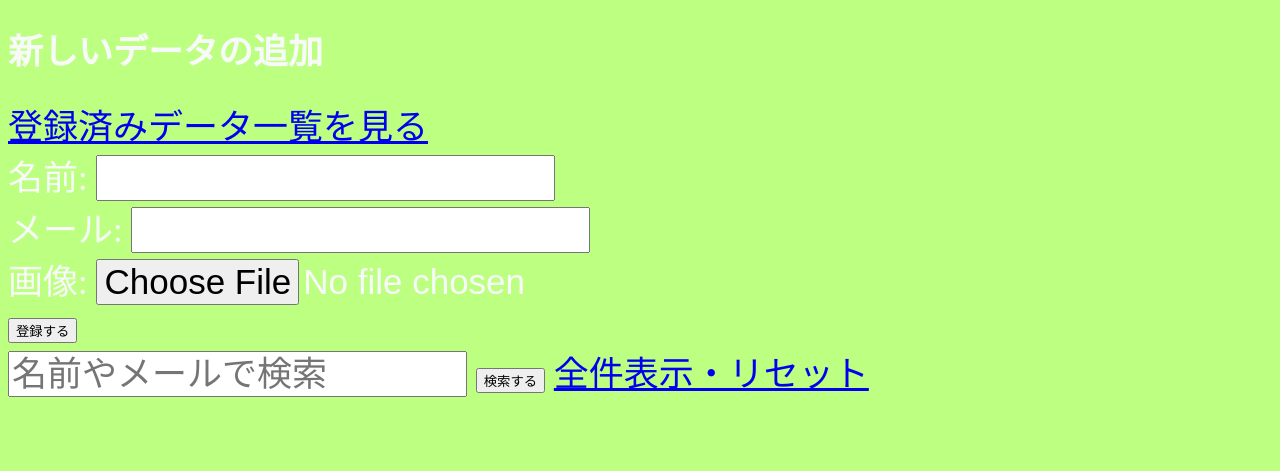
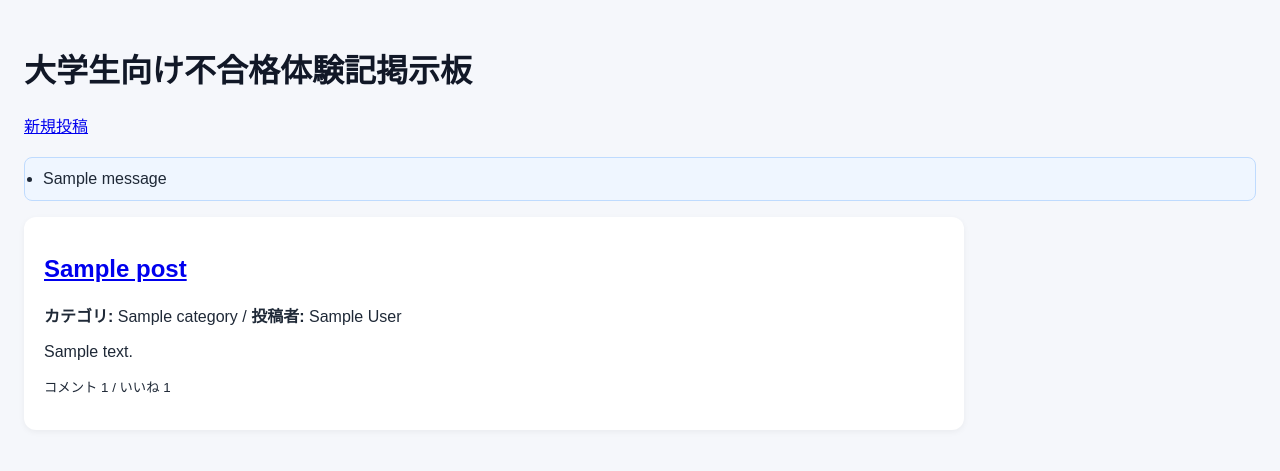
Before and after one commit to tcsutego897-code/Web_apps, a Flask app: template templates/index.html in a window 1280 px wide. Shown: the top 471 px of the page. Run offline with Flask 2, Linux system fonts and the light colour scheme; the template is opened without the code that fills it: most values are stand-ins (such as "Sample title", 1, 10 or a date in 2020); one stand-in notice (Sample message) is shown.

Commit message:
作業: ファイル更新

```diff
--- a/app.py
+++ b/app.py
@@ -1,179 +1,179 @@
-from flask import Flask, request, redirect, url_for, render_template, send_from_directory, flash, Response
+import os
 import sqlite3
-import os
-from werkzeug.utils import secure_filename
 from datetime import datetime
-import csv
-import io
-try:
-    import openpyxl
-    from openpyxl import Workbook
-except Exception:
-    openpyxl = None
+
+from flask import Flask, abort, flash, redirect, render_template, request, url_for
 
 BASE_DIR = os.path.dirname(os.path.abspath(__file__))
 DB_PATH = os.path.join(BASE_DIR, 'data.sqlite')
-UPLOAD_DIR = os.path.join(BASE_DIR, 'uploads')
-ALLOWED_EXTENSIONS = {'jpg', 'jpeg', 'png', 'gif', 'webp'}
-MAX_CONTENT_LENGTH = 2 * 1024 * 1024  # 2MB
 
 app = Flask(__name__)
-app.config['UPLOAD_FOLDER'] = UPLOAD_DIR
-app.config['MAX_CONTENT_LENGTH'] = MAX_CONTENT_LENGTH
-app.secret_key = 'change-this-secret'
-
-if not os.path.isdir(UPLOAD_DIR):
-    os.makedirs(UPLOAD_DIR, exist_ok=True)
+app.config['SECRET_KEY'] = 'dev-secret-key'
+app.config['DATABASE'] = DB_PATH
 
 
 def get_db():
-    conn = sqlite3.connect(DB_PATH)
+    db_path = app.config.get('DATABASE', DB_PATH)
+    if db_path == ':memory:':
+        db_path = 'file:board_shared?mode=memory&cache=shared'
+        conn = sqlite3.connect(db_path, uri=True)
+    else:
+        conn = sqlite3.connect(db_path)
     conn.row_factory = sqlite3.Row
-    cur = conn.cursor()
-    cur.execute('''CREATE TABLE IF NOT EXISTS users (
-        id INTEGER PRIMARY KEY AUTOINCREMENT,
-        name TEXT NOT NULL,
-        email TEXT NOT NULL,
-        image_path TEXT,
-        created_at TEXT NOT NULL
-    )''')
-    conn.commit()
     return conn
 
 
-def allowed_file(filename):
-    ext = filename.rsplit('.', 1)[-1].lower() if '.' in filename else ''
-    return ext in ALLOWED_EXTENSIONS
+def init_db():
+    conn = get_db()
+    conn.execute(
+        '''
+        CREATE TABLE IF NOT EXISTS posts (
+            id INTEGER PRIMARY KEY AUTOINCREMENT,
+            title TEXT NOT NULL,
+            category TEXT NOT NULL,
+            author TEXT NOT NULL,
+            content TEXT NOT NULL,
+            cause TEXT,
+            reflection TEXT,
+            improvement_habit TEXT,
+            created_at TEXT NOT NULL DEFAULT CURRENT_TIMESTAMP
+        )
+        '''
+    )
+    conn.execute(
+        '''
+        CREATE TABLE IF NOT EXISTS comments (
+            id INTEGER PRIMARY KEY AUTOINCREMENT,
+            post_id INTEGER NOT NULL,
+            author TEXT NOT NULL,
+            content TEXT NOT NULL,
+            created_at TEXT NOT NULL DEFAULT CURRENT_TIMESTAMP,
+            FOREIGN KEY(post_id) REFERENCES posts(id) ON DELETE CASCADE
+        )
+        '''
+    )
+    conn.execute(
+        '''
+        CREATE TABLE IF NOT EXISTS likes (
+            id INTEGER PRIMARY KEY AUTOINCREMENT,
+            post_id INTEGER NOT NULL UNIQUE,
+            created_at TEXT NOT NULL DEFAULT CURRENT_TIMESTAMP
+        )
+        '''
+    )
+    conn.commit()
+    conn.close()
+    return True
 
 
 @app.route('/')
 def index():
-    keyword = request.args.get('keyword', '')
-    return render_template('index.html', keyword=keyword)
+    conn = get_db()
+    posts = conn.execute(
+        '''
+        SELECT p.*,
+               (SELECT COUNT(*) FROM comments c WHERE c.post_id = p.id) AS comment_count,
+               (SELECT COUNT(*) FROM likes l WHERE l.post_id = p.id) AS like_count
+        FROM posts p
+        ORDER BY p.id DESC
+        '''
+    ).fetchall()
+    conn.close()
+    return render_template('index.html', posts=posts)
 
 
-@app.route('/register', methods=['POST'])
-def register():
-    name = (request.form.get('name') or '').strip()
-    email = (request.form.get('email') or '').strip()
+@app.route('/posts/new')
+def new_post():
+    return render_template('post_form.html')
 
-    if not name or not email:
-        flash('名前とメールは必須です。')
-        return redirect(url_for('index'))
 
-    image_path = None
-    file = request.files.get('image')
-    if file and file.filename:
-        filename = secure_filename(file.filename)
-        if not allowed_file(filename):
-            flash('許可されていないファイル形式です。')
-            return redirect(url_for('index'))
-        # size is already limited by MAX_CONTENT_LENGTH
-        base, ext = os.path.splitext(filename)
-        safe_base = ''.join(c if c.isalnum() or c in '._-' else '_' for c in base)
-        stored = f"img_{int(datetime.now().timestamp())}_{safe_base[:8]}{ext}"
-        dest = os.path.join(app.config['UPLOAD_FOLDER'], stored)
-        file.save(dest)
-        image_path = os.path.join('uploads', stored)
+@app.route('/posts', methods=['POST'])
+def create_post():
+    title = (request.form.get('title') or '').strip()
+    category = (request.form.get('category') or '').strip()
+    author = (request.form.get('author') or '').strip()
+    content = (request.form.get('content') or '').strip()
+    cause = (request.form.get('cause') or '').strip()
+    reflection = (request.form.get('reflection') or '').strip()
+    improvement_habit = (request.form.get('improvement_habit') or '').strip()
+
+    if not all([title, category, author, content]):
+        flash('タイトル、カテゴリ、投稿者名、本文は必須です。')
+        return redirect(url_for('new_post'))
 
     conn = get_db()
-    cur = conn.cursor()
-    cur.execute('INSERT INTO users (name, email, image_path, created_at) VALUES (?, ?, ?, ?)',
-                (name, email, image_path, datetime.now().isoformat()))
+    cursor = conn.cursor()
+    cursor.execute(
+        '''
+        INSERT INTO posts (title, category, author, content, cause, reflection, improvement_habit, created_at)
+        VALUES (?, ?, ?, ?, ?, ?, ?, ?)
+        ''',
+        (title, category, author, content, cause, reflection, improvement_habit, datetime.now().isoformat()),
+    )
+    conn.commit()
+    post_id = cursor.lastrowid
+    conn.close()
+
+    flash('投稿を保存しました。')
+    return redirect(url_for('show_post', post_id=post_id))
+
+
+@app.route('/posts/<int:post_id>')
+def show_post(post_id):
+    conn = get_db()
+    post = conn.execute('SELECT * FROM posts WHERE id = ?', (post_id,)).fetchone()
+    comments = conn.execute(
+        'SELECT * FROM comments WHERE post_id = ? ORDER BY id DESC',
+        (post_id,),
+    ).fetchall()
+    like_count = conn.execute('SELECT COUNT(*) FROM likes WHERE post_id = ?', (post_id,)).fetchone()[0]
+    conn.close()
+
+    if post is None:
+        abort(404)
+
+    return render_template('post_detail.html', post=post, comments=comments, like_count=like_count)
+
+
+@app.route('/posts/<int:post_id>/comments', methods=['POST'])
+def create_comment(post_id):
+    author = (request.form.get('author') or '').strip()
+    content = (request.form.get('content') or '').strip()
+
+    if not author or not content:
+        flash('コメントの名前と本文は必須です。')
+        return redirect(url_for('show_post', post_id=post_id))
+
+    conn = get_db()
+    conn.execute(
+        'INSERT INTO comments (post_id, author, content, created_at) VALUES (?, ?, ?, ?)',
+        (post_id, author, content, datetime.now().isoformat()),
+    )
     conn.commit()
     conn.close()
-    return redirect(url_for('list_users'))
+
+    flash('コメントを投稿しました。')
+    return redirect(url_for('show_post', post_id=post_id))
 
 
-@app.route('/list')
-def list_users():
+@app.route('/posts/<int:post_id>/like', methods=['POST'])
+def toggle_like(post_id):
     conn = get_db()
-    cur = conn.cursor()
-    cur.execute('SELECT id, name, email, image_path FROM users ORDER BY id')
-    users = cur.fetchall()
+    existing = conn.execute('SELECT id FROM likes WHERE post_id = ?', (post_id,)).fetchone()
+    if existing:
+        conn.execute('DELETE FROM likes WHERE post_id = ?', (post_id,))
+    else:
+        conn.execute(
+            'INSERT INTO likes (post_id, created_at) VALUES (?, ?)',
+            (post_id, datetime.now().isoformat()),
+        )
+    conn.commit()
     conn.close()
-    return render_template('list.html', users=users)
+    return redirect(url_for('show_post', post_id=post_id))
 
 
-@app.route('/search')
-def search():
-    keyword = (request.args.get('keyword') or '').strip()
-    conn = get_db()
-    cur = conn.cursor()
-    if keyword:
-        like = f"%{keyword}%"
-        cur.execute('SELECT * FROM users WHERE name LIKE ? OR email LIKE ? ORDER BY id', (like, like))
-    else:
-        cur.execute('SELECT * FROM users ORDER BY id')
-    users = cur.fetchall()
-    conn.close()
-    return render_template('search.html', users=users)
-
-
-@app.route('/edit', methods=['GET', 'POST'])
-def edit():
-    if request.method == 'POST':
-        _id = int(request.form.get('id') or 0)
-        name = (request.form.get('name') or '').strip()
-        email = (request.form.get('email') or '').strip()
-        if _id > 0 and name and email:
-            conn = get_db()
-            cur = conn.cursor()
-            cur.execute('UPDATE users SET name = ?, email = ? WHERE id = ?', (name, email, _id))
-            conn.commit()
-            conn.close()
-        return redirect(url_for('list_users'))
-    else:
-        _id = int(request.args.get('id') or 0)
-        conn = get_db()
-        cur = conn.cursor()
-        cur.execute('SELECT id, name, email, image_path FROM users WHERE id = ?', (_id,))
-        user = cur.fetchone()
-        conn.close()
-        if not user:
-            return '対象データが見つかりません。', 404
-        return render_template('edit.html', user=user)
-
-
-@app.route('/uploads/<path:filename>')
-def uploaded_file(filename):
-    return send_from_directory(app.config['UPLOAD_FOLDER'], filename)
-
-
-@app.route('/export')
-def export():
-    fmt = request.args.get('format', 'csv')
-    conn = get_db()
-    cur = conn.cursor()
-    cur.execute('SELECT id, name, email, image_path, created_at FROM users ORDER BY id')
-    rows = cur.fetchall()
-    conn.close()
-
-    if fmt == 'excel':
-        if openpyxl is None:
-            return 'Excel export requires openpyxl. Install it via requirements.', 500
-        wb = Workbook()
-        ws = wb.active
-        ws.append(['ID', 'Name', 'Email', 'Image Path', 'Created At'])
-        for r in rows:
-            ws.append([r['id'], r['name'], r['email'], r['image_path'] or '', r['created_at']])
-        output = io.BytesIO()
-        wb.save(output)
-        output.seek(0)
-        return Response(output.read(), mimetype='application/vnd.openxmlformats-officedocument.spreadsheetml.sheet', headers={
-            'Content-Disposition': 'attachment; filename=export.xlsx'
-        })
-    else:
-        # CSV
-        output = io.StringIO()
-        writer = csv.writer(output)
-        writer.writerow(['ID', 'Name', 'Email', 'Image Path', 'Created At'])
-        for r in rows:
-            writer.writerow([r['id'], r['name'], r['email'], r['image_path'] or '', r['created_at']])
-        output.seek(0)
-        return Response(output.getvalue(), mimetype='text/csv', headers={
-            'Content-Disposition': 'attachment; filename=export.csv'
-        })
+with app.app_context():
+    init_db()
 
 
 if __name__ == '__main__':
--- a/static/style.css
+++ b/static/style.css
@@ -1,10 +1,59 @@
-@charset "UTF-8";
-/* ここからCSSコードを記述 */
-h1,div,label,input,br,form{
-   color: rgb(248, 250, 250);
-   font-size:35px;
+body {
+  font-family: sans-serif;
+  margin: 0;
+  padding: 24px;
+  background: #f5f7fb;
+  color: #1f2937;
 }
 
-body {
-  background-color: hsl(91, 100%, 75%);
+h1, h2 {
+  color: #111827;
 }
+
+.nav {
+  margin-bottom: 20px;
+}
+
+form {
+  display: flex;
+  flex-direction: column;
+  gap: 8px;
+  max-width: 720px;
+  margin-bottom: 24px;
+}
+
+input, textarea, button {
+  font-size: 16px;
+  padding: 10px 12px;
+  border-radius: 8px;
+  border: 1px solid #cbd5e1;
+}
+
+button {
+  background: #2563eb;
+  color: white;
+  border: none;
+  cursor: pointer;
+  width: fit-content;
+}
+
+.post-summary, .post-card, .comment-box {
+  background: #ffffff;
+  padding: 18px 20px;
+  border-radius: 12px;
+  box-shadow: 0 2px 6px rgba(0, 0, 0, 0.05);
+  margin-bottom: 18px;
+  max-width: 900px;
+}
+
+.messages {
+  background: #eff6ff;
+  border: 1px solid #bfdbfe;
+  border-radius: 8px;
+  padding: 12px 18px;
+  margin-bottom: 16px;
+}
+
+.comment-box {
+  border: 1px solid #e5e7eb;
+}
--- a/templates/index.html
+++ b/templates/index.html
@@ -2,30 +2,36 @@
 <html lang="ja">
 <head>
     <meta charset="UTF-8">
-    <link rel="stylesheet" href="/static/style.css"/>
-    <title>データベース登録アプリ</title>
+    <link rel="stylesheet" href="/static/style.css">
+    <title>大学生向け不合格体験記掲示板</title>
 </head>
 <body>
-    <h1>新しいデータの追加</h1>
+    <h1>大学生向け不合格体験記掲示板</h1>
     <div class="nav">
-        <a href="/list">登録済みデータ一覧を見る</a>
+        <a href="/posts/new">新規投稿</a>
     </div>
-    <form action="/register" method="POST" enctype="multipart/form-data">
-        <label for="user_name">名前:</label>
-        <input type="text" id="user_name" name="name" required>
-        <br>
-        <label for="user_email">メール:</label>
-        <input type="email" id="user_email" name="email" required>
-        <br>
-        <label for="user_image">画像:</label>
-        <input type="file" id="user_image" name="image" accept="image/*">
-        <br>
-        <button type="submit">登録する</button>
-    </form>
-    <form method="GET" action="/search">
-        <input type="text" name="keyword" placeholder="名前やメールで検索" value="{{ keyword|e }}">
-        <button type="submit">検索する</button>
-        <a href="/search">全件表示・リセット</a>
-    </form>
+
+    {% with messages = get_flashed_messages() %}
+        {% if messages %}
+            <ul class="messages">
+                {% for message in messages %}
+                    <li>{{ message }}</li>
+                {% endfor %}
+            </ul>
+        {% endif %}
+    {% endwith %}
+
+    {% if posts %}
+        {% for post in posts %}
+            <article class="post-summary">
+                <h2><a href="/posts/{{ post['id'] }}">{{ post['title'] }}</a></h2>
+                <p><strong>カテゴリ:</strong> {{ post['category'] }} / <strong>投稿者:</strong> {{ post['author'] }}</p>
+                <p>{{ post['content'][:80] }}{% if post['content']|length > 80 %}...{% endif %}</p>
+                <p><small>コメント {{ post['comment_count'] }} / いいね {{ post['like_count'] }}</small></p>
+            </article>
+        {% endfor %}
+    {% else %}
+        <p>まだ投稿がありません。最初の体験談を投稿してみましょう。</p>
+    {% endif %}
 </body>
 </html>
```
Also changed, not shown: templates/post_detail.html (added, +54 -0 lines), templates/post_form.html (added, +49 -0 lines), tests/test_app.py (added, +52 -0 lines), data.sqlite.
